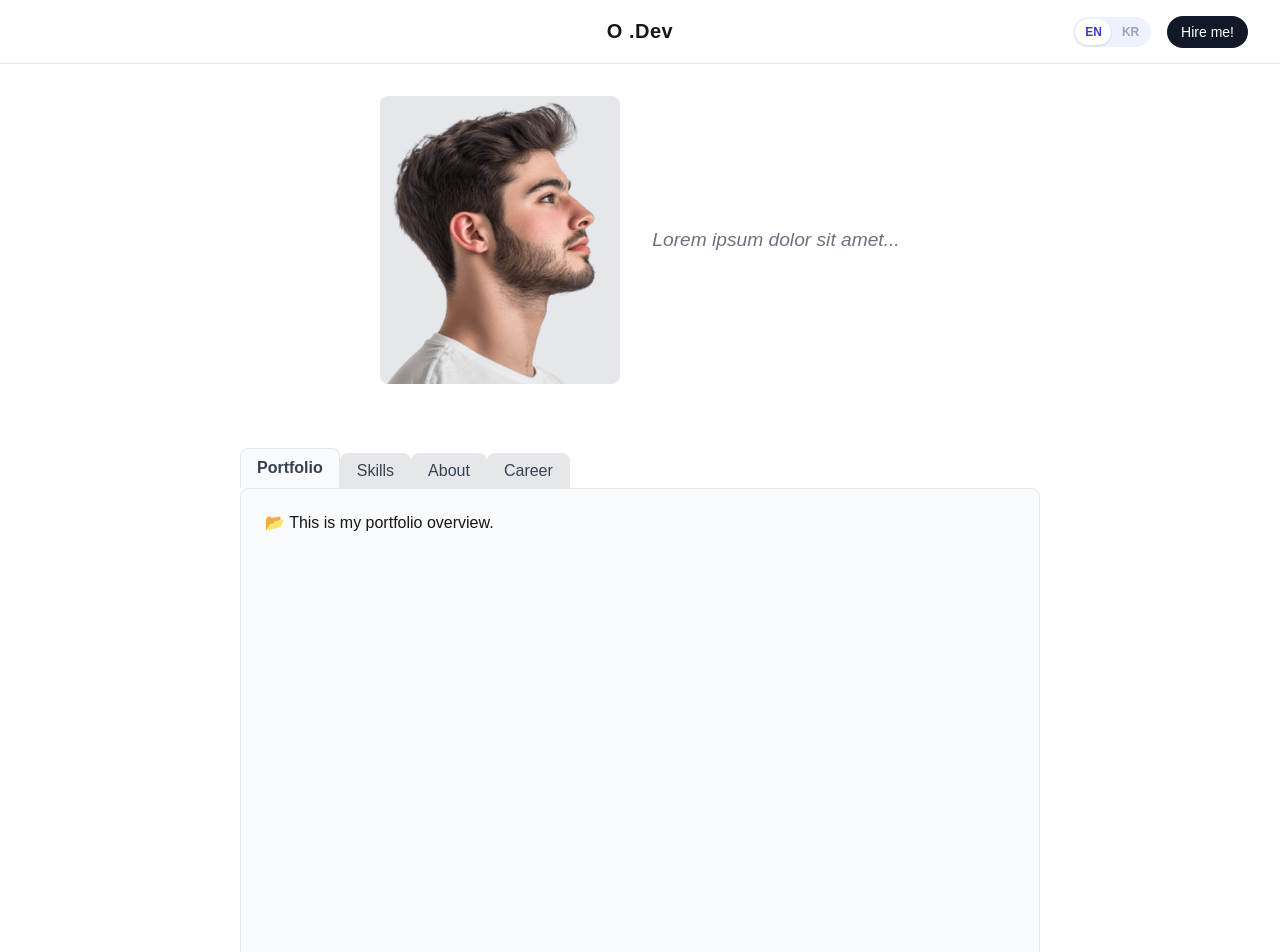
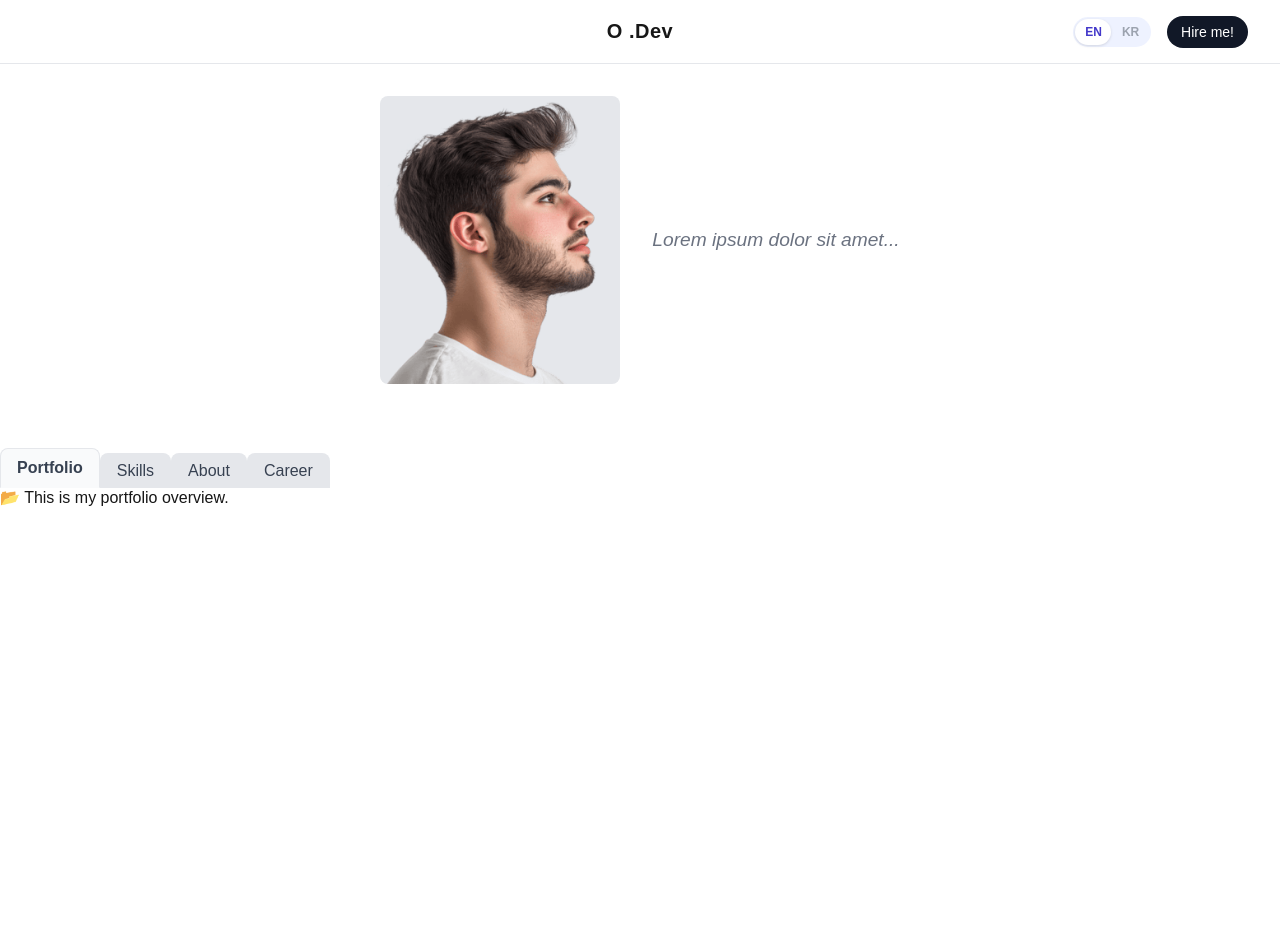
Before and after one commit to orenkeorenan/orenDev, a Next.js app: page / in a window 1280 px wide. Shown: the top 952 px of the page. Built offline with nearby package versions, Linux system fonts and the light colour scheme.

Commit message:
refractored

```diff
--- /dev/null
+++ b/src/app/HomeClient.js
@@ -0,0 +1,40 @@
+"use client"
+
+import { useState, useEffect } from 'react'
+import { useRouter, useSearchParams } from 'next/navigation'
+
+import FolderContent from './components/FolderContent/FolderContent'
+import HeroIntro from './components/HeroIntro/HeroIntro'
+import FolderTabs from './components/FolderTabs/FolderTabs'
+
+export default function HomeClient() {
+  const router = useRouter()
+  const searchParams = useSearchParams()
+
+  const initialTab = searchParams.get('tab') || 'portfolio'
+  const [activeFolder, setActiveFolder] = useState(initialTab)
+
+  useEffect(() => {
+    const currentTab = searchParams.get('tab') || 'portfolio'
+    if (currentTab !== activeFolder) setActiveFolder(currentTab)
+  }, [searchParams])
+
+  const handleFolderChange = (tab) => {
+    const params = new URLSearchParams(searchParams.toString())
+    params.set('tab', tab)
+    router.replace(`?${params.toString()}`)
+    setActiveFolder(tab)
+  }
+
+  return (
+    <div style={{ display: 'flex', flexDirection: 'column', alignItems: 'center' }}>
+      <HeroIntro />
+      <div style={{ padding: '2rem 0', width: '100%', alignItems: 'center' }}>
+        <FolderTabs activeFolder={activeFolder} setActiveFolder={handleFolderChange} />
+        <div style={{ width: '50rem', height: '30rem' }}>
+          <FolderContent activeFolder={activeFolder} />
+        </div>
+      </div>
+    </div>
+  )
+}
--- a/src/app/components/FolderTabs/FolderTabs.js
+++ b/src/app/components/FolderTabs/FolderTabs.js
@@ -1,3 +1,5 @@
+"use client"
+
 import React from 'react'
 import { FOLDERS } from '@/app/config/folders'
 import { useLanguage } from '@/app/context/LanguageContext';
--- a/src/app/page.js
+++ b/src/app/page.js
@@ -1,73 +1,10 @@
-"use client"
+import { Suspense } from 'react'
+import HomeClient from './HomeClient'
 
-import { useState, useEffect } from 'react'
-import { useRouter, useSearchParams } from 'next/navigation'
-
-import FolderContent from './components/FolderContent/FolderContent'
-import HeroIntro from './components/HeroIntro/HeroIntro'
-import FolderTabs from './components/FolderTabs/FolderTabs'
-
-// Ensure Next.js renders this page dynamically
-export const dynamic = 'force-dynamic'
-
-export default function Home() {
-  const router = useRouter()
-  const searchParams = useSearchParams()
-
-  // Initialize folder from URL query param
-  const initialTab = searchParams?.get('tab') || 'portfolio'
-  const [activeFolder, setActiveFolder] = useState(initialTab)
-
-  // Keep state in sync if URL changes externally
-  useEffect(() => {
-    const currentTab = searchParams?.get('tab') || 'portfolio'
-    if (currentTab !== activeFolder) {
-      setActiveFolder(currentTab)
-    }
-    // eslint-disable-next-line react-hooks/exhaustive-deps
-  }, [searchParams])
-
-  // Update state and URL when user switches folder
-  const handleFolderChange = (tab) => {
-    if (!searchParams) return
-
-    const params = new URLSearchParams(searchParams.toString())
-    params.set('tab', tab)
-    router.replace(`?${params.toString()}`)
-    setActiveFolder(tab)
-  }
-
+export default function Page() {
   return (
-    <div
-        style={{
-            display: 'flex',
-            flexDirection: 'column',
-            alignItems: 'center'
-        }}>
-        <HeroIntro />
-        <div
-            style={{
-                display: 'flex',
-                flexDirection: 'column',
-                padding: '2rem 0',
-                width: '100%',
-                alignItems: 'center',
-            }}
-        >
-            <FolderTabs activeFolder={activeFolder} setActiveFolder={handleFolderChange} />
-            <div
-                style={{
-                    width: '50rem',
-                    height: '30rem',
-                    backgroundColor: '#f9fafb',
-                    border: '1px solid #e5e7eb',
-                    borderRadius: '0.5rem',
-                    padding: '1.5rem',
-                }}
-            >
-            <FolderContent activeFolder={activeFolder} />
-            </div>
-        </div>
-    </div>
+    <Suspense fallback={null}>
+      <HomeClient />
+    </Suspense>
   )
 }
```
Also changed, not shown: src/app/_not-found/InteractiveWidget.js (deleted, +0 -11 lines), src/app/_not-found/page.js (deleted, +0 -12 lines), src/app/not-found.js (added, +21 -0 lines).
